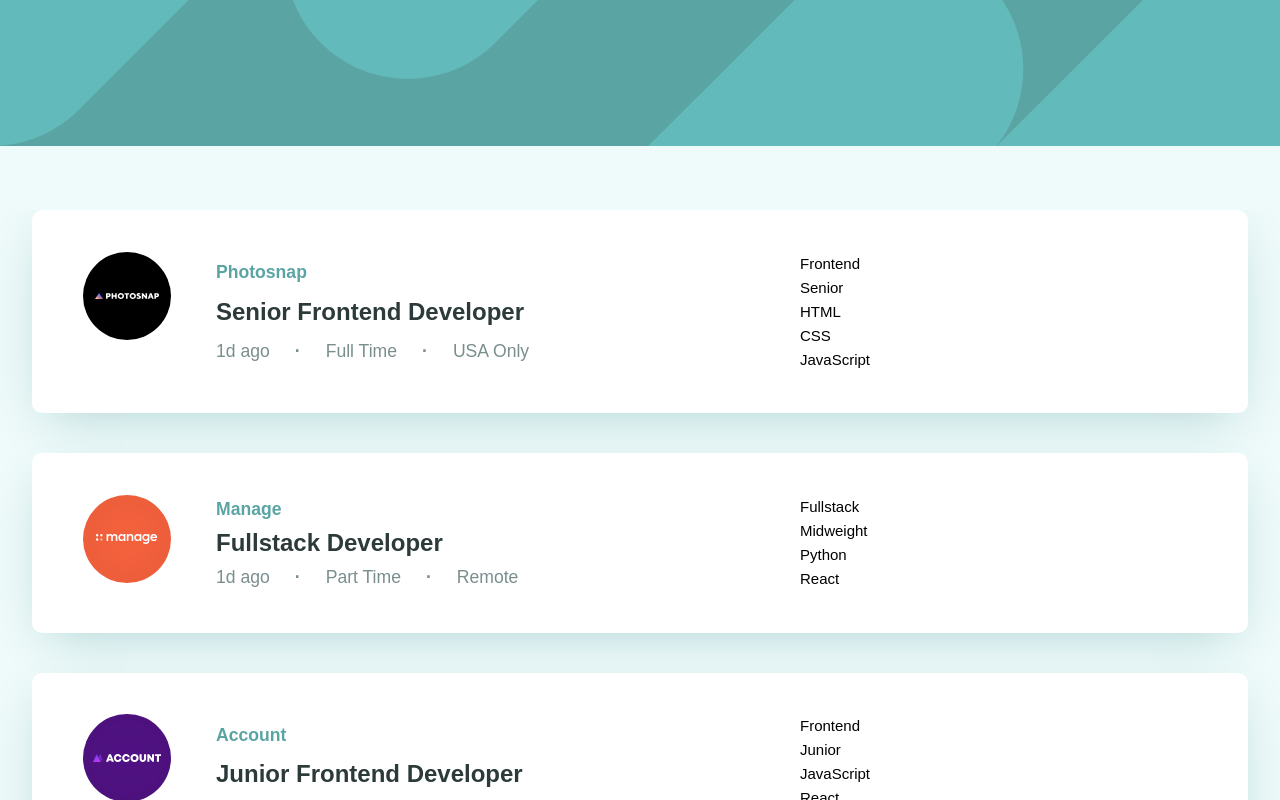
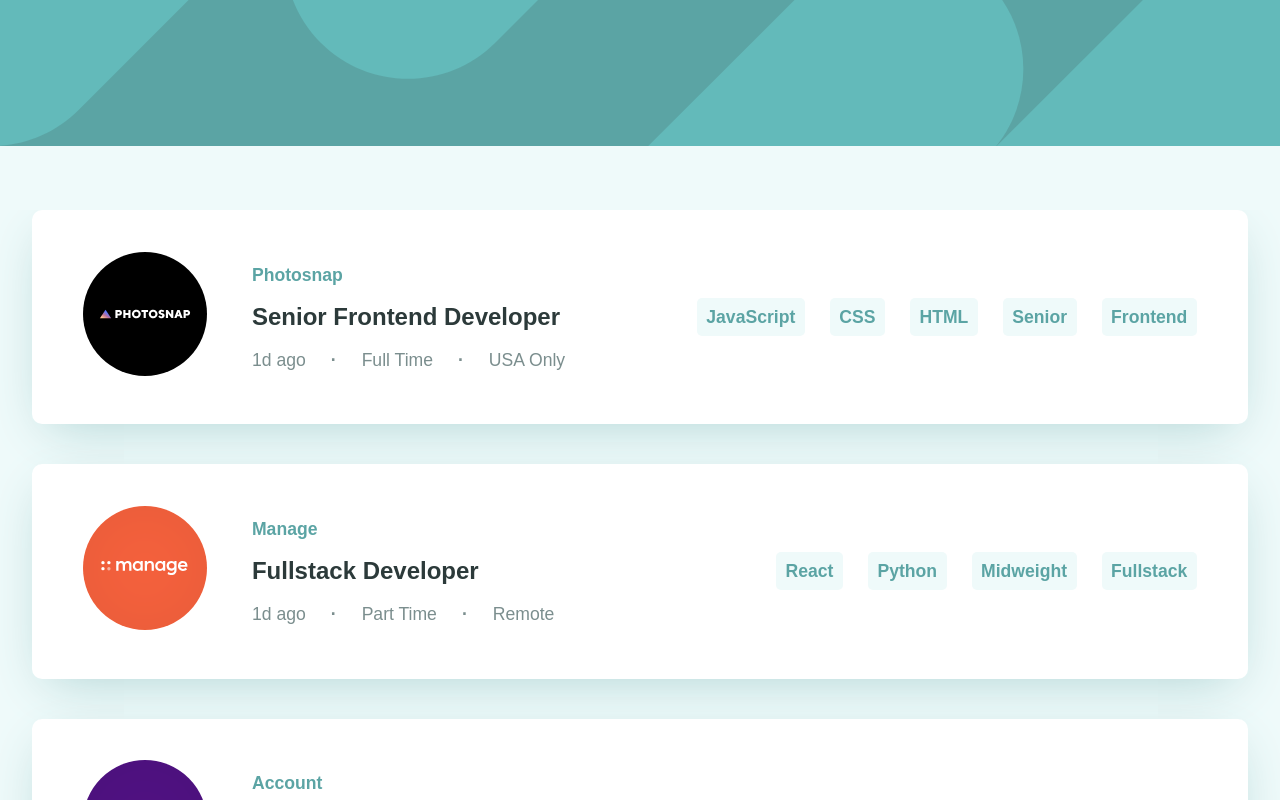
Before and after one commit to AAM77/static-listings-challenge-frontend, a React (Create React App) app: page / in a window 1280 px wide. Shown: the top 800 px of the page. Built offline with nearby package versions, Linux system fonts and the light colour scheme; a web font is replaced by a local one.

Commit message:
Add styles to get the desktop version of the job listings to look a little like the target design.

```diff
--- a/src/App.scss
+++ b/src/App.scss
@@ -438,16 +438,20 @@ table th {
   border-radius: 10px;
   max-height: 230px;
   margin-bottom: 2.5rem;
-  overflow: hidden;
 }
 
 .shadow {
   box-shadow: 0px 15px 50px -15px hsl(180, 29%, 75%);
 }
 
-#logo {
-  width: 133px;
-  height: 133px;
+.logo {
+  width: 20%;
+  height: 20%;
+
+  .image-container {
+    width: 133px;
+    height: 133px;
+  }
 
   img {
     max-width: 100%;
@@ -460,7 +464,6 @@ table th {
   width: 36.5rem;
   max-width: 100%;
   margin-left: 2.8rem;
-  // padding: 5px 0px 5px 0px;
   justify-content: space-evenly;
   flex-direction: column;
 
@@ -487,3 +490,27 @@ table th {
     font-weight: 900;
   }
 }
+
+.category-section {
+  display: flex;
+  flex-direction: row;
+  align-items: center;
+  flex-flow: row-reverse;
+  width: 100%;
+  max-width: 100%;
+
+  .skill-tablet {
+    display: flex;
+    align-items: center;
+    justify-content: center;
+    font-size: 1.1rem;
+    font-weight: 700;
+    color: hsl(180, 29%, 50%);
+    padding: 9.5px;
+    width: auto;
+    height: 38px;
+    border-radius: 5px;
+    margin: 0px 0px 0px 25px;
+    background: hsl(180, 52%, 96%);
+  }
+}
```
